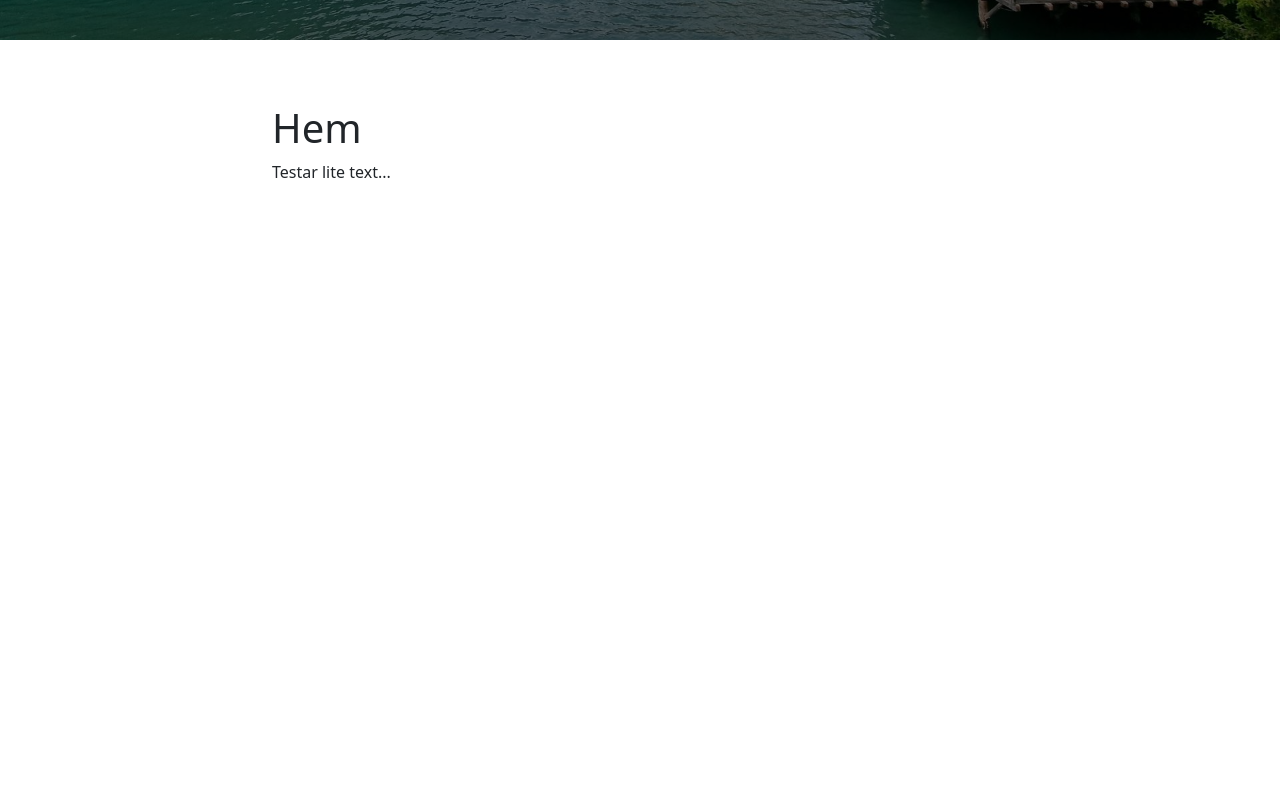
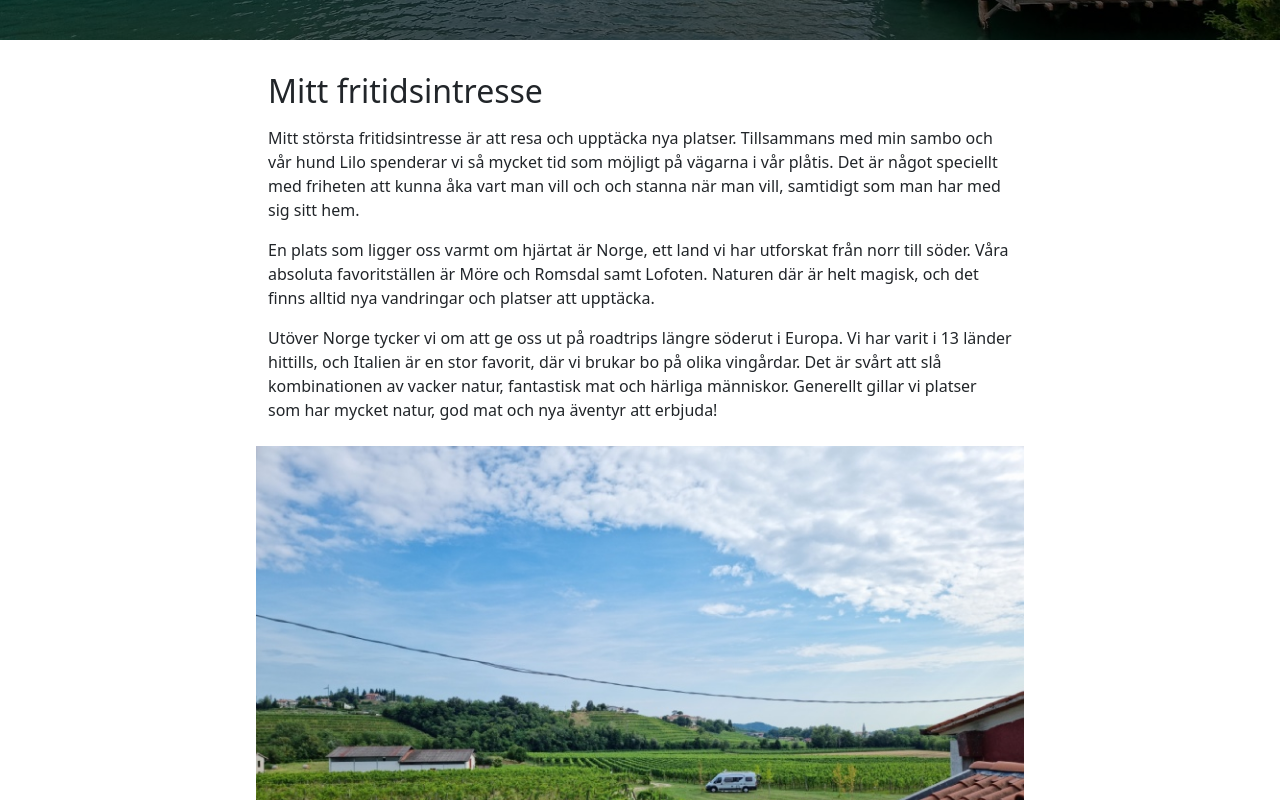
Before and after one commit to iswe2301/fullstack-moment3, a Vue app: page / in a window 1280 px wide. Shown: the part 560-1360 px from the top of the page. Built offline with nearby package versions, Linux system fonts and the light colour scheme.

Commit message:
Uppdaterat HomeView.vue med nytt innehåll och layout för att beskriva fritidsintressen.

```diff
--- a/src/views/HomeView.vue
+++ b/src/views/HomeView.vue
@@ -1,14 +1,34 @@
 <template>
-  <main>
-    <h1>Hem</h1>
-    <p>Testar lite text...</p>
-  </main>
+  <!-- Container för innehållet -->
+  <div class="container">
+    <!-- Rubrik och text -->
+    <h2 class="mb-3">Mitt fritidsintresse</h2>
+    <p>Mitt största fritidsintresse är att resa och upptäcka nya platser. Tillsammans med min sambo och vår hund Lilo
+      spenderar vi så mycket
+      tid som möjligt på vägarna i vår plåtis. Det är något speciellt med friheten att kunna åka vart man vill och och
+      stanna när man vill,
+      samtidigt som man har med sig sitt hem.</p>
+    <p>En plats som ligger oss varmt om hjärtat är Norge, ett land vi har utforskat från norr till söder. Våra absoluta
+      favoritställen är
+      Möre och Romsdal samt Lofoten. Naturen där är helt magisk, och det finns alltid nya vandringar och platser att
+      upptäcka.</p>
+    <p>Utöver Norge tycker vi om att ge oss ut på roadtrips längre söderut i Europa. Vi har varit i 13 länder hittills,
+      och Italien är en
+      stor favorit, där vi brukar bo på olika vingårdar. Det är svårt att slå kombinationen av vacker natur, fantastisk
+      mat och härliga människor. Generellt
+      gillar vi platser som har mycket natur, god mat och nya äventyr att erbjuda!</p>
+  </div>
+  <!-- Bild  -->
+  <div class="text-center mt-4">
+    <img src="@/assets/vineyard.jpg" alt="Vingård" class="img-fluid" />
+  </div>
 </template>
 
 <script>
-
+// Exportera vy-komponenten
+export default {
+  name: 'HomeView'
+}
 </script>
 
-<style scoped>
-
-</style>
+<style scoped></style>
```
Also changed, not shown: src/assets/vineyard.jpg (added).
